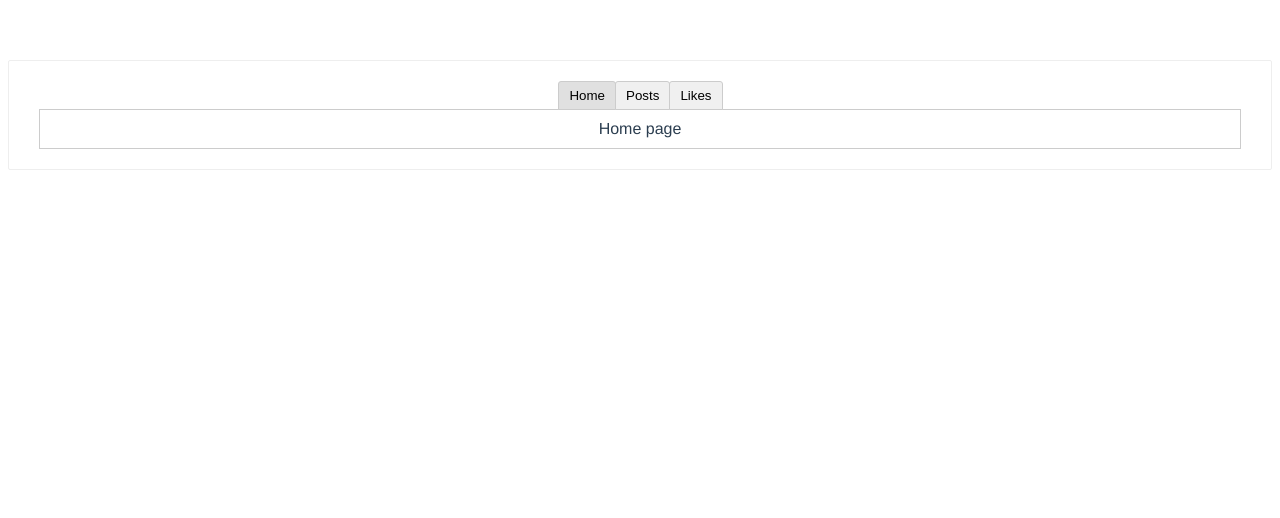
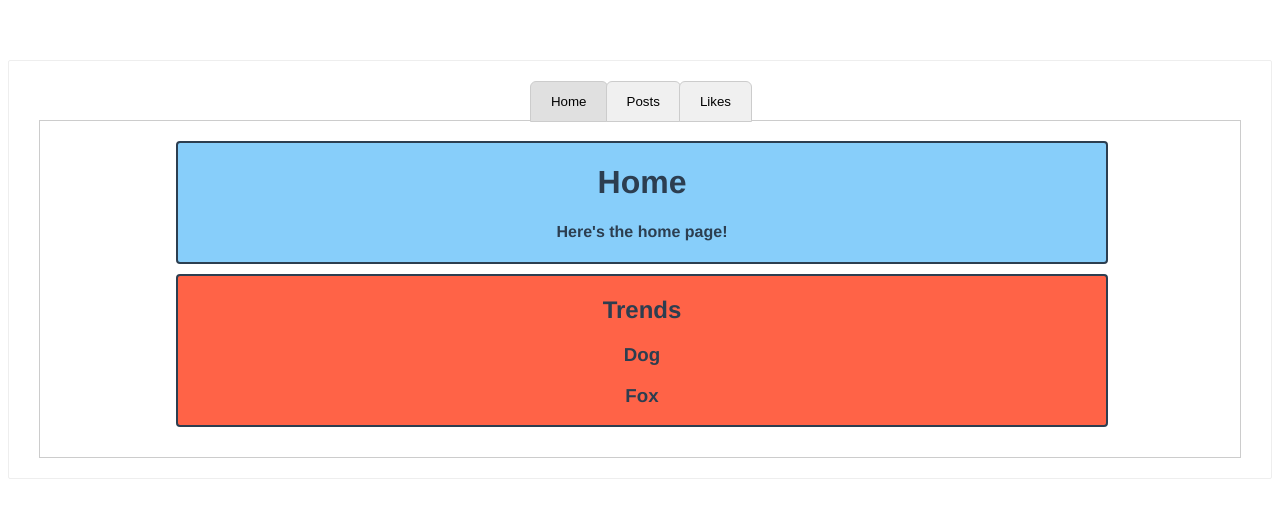
Before and after one commit to Evergarden0101/Vue3book, a Vue app: page / in a window 1280 px wide. Shown: the top 518 px of the page. Built offline with nearby package versions, Linux system fonts and the light colour scheme.

Commit message:
组件 all

```diff
--- a/src/components/dynaComp.vue
+++ b/src/components/dynaComp.vue
@@ -9,12 +9,16 @@
       {{ tab }}
     </button>
 
-    <component v-bind:is="currentTabComponent" class="tab"></component>
+    <!-- <component v-bind:is="currentTabComponent" class="tab"></component> -->
+
+    <keep-alive>
+      <component :is="currentTabComponent"></component>
+    </keep-alive>
   </div>
 </template>
 
 <script>
-import { computed,reactive, toRefs } from "vue";
+import { computed, reactive, toRefs } from "vue";
 import TabPosts from "./tabPosts.vue";
 import TabHome from "./tabHome.vue";
 import TabLikes from "./tabLikes.vue";
@@ -56,14 +60,14 @@ export default {
 }
 
 .tab-button {
-  padding: 6px 10px;
-  border-top-left-radius: 3px;
-  border-top-right-radius: 3px;
+  padding: 12px 20px;
+  border-top-left-radius: 6px;
+  border-top-right-radius: 6px;
   border: 1px solid #ccc;
   cursor: pointer;
   background: #f0f0f0;
-  margin-bottom: -1px;
-  margin-right: -1px;
+  margin-bottom: -2px;
+  margin-right: -2px;
 }
 .tab-button:hover {
   background: #e0e0e0;
@@ -73,6 +77,6 @@ export default {
 }
 .demo-tab {
   border: 1px solid #ccc;
-  padding: 10px;
+  padding: 20px;
 }
 </style>
--- a/src/components/tabHome.vue
+++ b/src/components/tabHome.vue
@@ -1,3 +1,68 @@
 <template>
-  <div class="demo-tab">Home page</div>
+  <div class="demo-tab">
+    <div class="card" style="background-color: lightskyblue">
+      <h1>Home</h1>
+      <h4>Here's the home page!</h4>
+    </div>
+    <div class="card" style="background-color: tomato;">
+      <h2>Trends</h2>
+      <div
+        v-for="trend in trends"
+        :key="trend.id"
+        :class="{
+          'demo-active': trend === selectedTrend,
+        }"
+        @click="selectedTrend = trend"
+      >
+        <h3>{{ trend.title }}</h3>
+        <div v-if="trend === selectedTrend">
+          <div
+            v-html="selectedTrend.content"
+            style="text-indent: 2em; text-align: left; margin: 0 3em"
+          ></div>
+        </div>
+      </div>
+    </div>
+  </div>
 </template>
+<script>
+import { reactive, toRefs } from "vue";
+export default {
+  setup() {
+    const data = reactive({
+      trends: [
+        {
+          id: 2,
+          title: "Dog",
+          content:
+            "<p>The domestic dog (Canis familiaris when considered a separate species or Canis lupus familiaris when considered a subspecies of the wolf) is a wolf-like canid that can be found distributed around the world. The dog descended from an ancient, now-extinct wolf with the modern wolf being the dog's nearest living relative. The dog was the first species to be domesticated by hunter–gatherers more than 15,000 years ago, which predates agriculture.</p>",
+        },
+        {
+          id: 3,
+          title: "Fox",
+          content:
+            "<p>Foxes are small to medium-sized, omnivorous mammals belonging to several genera of the family Canidae. Foxes have a flattened skull, upright triangular ears, a pointed, slightly upturned snout, and a long bushy tail (or brush). Foxes live on every continent except Antarctica. The global distribution of foxes, together with their widespread reputation for cunning, has contributed to their prominence in popular culture and folklore in many societies around the world. The hunting of foxes with packs of hounds, long an established pursuit in Europe, especially in the British Isles, was exported by European settlers to various parts of the New World.</p>",
+        },
+      ],
+      selectedTrend: null,
+    });
+
+    return {
+      ...toRefs(data),
+    };
+  },
+};
+</script>
+
+<style scoped>
+.card {
+  width: 80%;
+  min-height: 50px;
+  border: solid 2px;
+  border-radius: 4px;
+  margin-bottom: 10px;
+  position: relative;
+  left: 10%;
+
+}
+</style>
--- a/src/components/tabLikes.vue
+++ b/src/components/tabLikes.vue
@@ -1,3 +1,65 @@
 <template>
-  <div class="demo-tab">My likes</div>
+  <div class="demo-tab">
+    <div class="card">
+      <h2>Likes</h2>
+      <div
+        v-for="like in likes"
+        :key="like.id"
+        :class="{
+          'demo-active': like === selectedLike,
+        }"
+        @click="selectedLike = like"
+      >
+        <h3>{{ like.title }}</h3>
+        <div v-if="like === selectedLike">
+          <div
+            v-html="selectedLike.content"
+            style="text-indent: 2em; text-align: left; margin: 0 3em"
+          ></div>
+        </div>
+      </div>
+    </div>
+  </div>
 </template>
+
+<script>
+import { reactive, toRefs } from "vue";
+export default {
+  setup() {
+    const data = reactive({
+      likes: [
+        {
+          id: 1,
+          title: "Cat",
+          content:
+            "<p>The cat (Felis catus) is a domestic species of small carnivorous mammal. It is the only domesticated species in the family Felidae and is often referred to as the domestic cat to distinguish it from the wild members of the family. A cat can either be a house cat, a farm cat or a feral cat; the latter ranges freely and avoids human contact. Domestic cats are valued by humans for companionship and their ability to hunt rodents.</p>",
+        },
+        {
+          id: 3,
+          title: "Fox",
+          content:
+            "<p>Foxes are small to medium-sized, omnivorous mammals belonging to several genera of the family Canidae. Foxes have a flattened skull, upright triangular ears, a pointed, slightly upturned snout, and a long bushy tail (or brush). Foxes live on every continent except Antarctica. The global distribution of foxes, together with their widespread reputation for cunning, has contributed to their prominence in popular culture and folklore in many societies around the world. The hunting of foxes with packs of hounds, long an established pursuit in Europe, especially in the British Isles, was exported by European settlers to various parts of the New World.</p>",
+        },
+      ],
+      selectedLike: null,
+    });
+
+    return {
+      ...toRefs(data),
+    };
+  },
+};
+</script>
+
+<style scoped>
+.card {
+  width: 80%;
+  min-height: 50px;
+  border: solid 2px;
+  border-radius: 4px;
+  margin-bottom: 10px;
+  position: relative;
+  left: 10%;
+  background-color: gold;
+}
+</style>
--- a/src/components/tabPosts.vue
+++ b/src/components/tabPosts.vue
@@ -1,3 +1,86 @@
 <template>
-  <div class="demo-tab">My posts</div>
+  <div class="demo-posts-tab">
+    <ul class="demo-posts-sidebar">
+      <li
+        v-for="post in posts"
+        :key="post.id"
+        :class="{
+          'demo-active': post === selectedPost,
+        }"
+        @click="selectedPost = post"
+      >
+        {{ post.title }}
+      </li>
+    </ul>
+    <div class="demo-post-container">
+      <div v-if="selectedPost" class="demo-post">
+        <h3>{{ selectedPost.title }}</h3>
+        <div
+          v-html="selectedPost.content"
+          style="
+            text-indent: 2em;
+            text-align: left;
+            margin: 0 3em;
+            width: 60%;
+            left: 15%;
+            position: relative;
+          "
+        ></div>
+      </div>
+      <strong v-else> Click on a blog title to view it. </strong>
+    </div>
+  </div>
 </template>
+<script>
+import { reactive, toRefs } from "vue";
+export default {
+  setup() {
+    const data = reactive({
+      posts: [
+        {
+          id: 1,
+          title: "Cat",
+          content:
+            "<p>The cat (Felis catus) is a domestic species of small carnivorous mammal. It is the only domesticated species in the family Felidae and is often referred to as the domestic cat to distinguish it from the wild members of the family. A cat can either be a house cat, a farm cat or a feral cat; the latter ranges freely and avoids human contact. Domestic cats are valued by humans for companionship and their ability to hunt rodents.</p>",
+        },
+        {
+          id: 2,
+          title: "Dog",
+          content:
+            "<p>The domestic dog (Canis familiaris when considered a separate species or Canis lupus familiaris when considered a subspecies of the wolf) is a wolf-like canid that can be found distributed around the world. The dog descended from an ancient, now-extinct wolf with the modern wolf being the dog's nearest living relative. The dog was the first species to be domesticated by hunter–gatherers more than 15,000 years ago, which predates agriculture.</p>",
+        },
+        {
+          id: 3,
+          title: "Fox",
+          content:
+            "<p>Foxes are small to medium-sized, omnivorous mammals belonging to several genera of the family Canidae. Foxes have a flattened skull, upright triangular ears, a pointed, slightly upturned snout, and a long bushy tail (or brush). Foxes live on every continent except Antarctica. The global distribution of foxes, together with their widespread reputation for cunning, has contributed to their prominence in popular culture and folklore in many societies around the world. The hunting of foxes with packs of hounds, long an established pursuit in Europe, especially in the British Isles, was exported by European settlers to various parts of the New World.</p>",
+        },
+      ],
+      selectedPost: null,
+    });
+
+    return {
+      ...toRefs(data),
+    };
+  },
+};
+</script>
+<style scoped>
+li {
+  min-height: 20px;
+  margin-bottom: 10px;
+  width: 50%;
+  left: 35%;
+  position: relative;
+}
+.demo-posts-sidebar {
+  margin-bottom: 50px;
+  background-color: greenyellow;
+  padding: 10px 0px 5px 0;
+  width: 30%;
+  left: 35%;
+  position: relative;
+  border: solid 2px;
+  border-radius: 4px;
+}
+</style>
```
Also changed, not shown: 1 other file (tests, documents, lock files or other folders).
